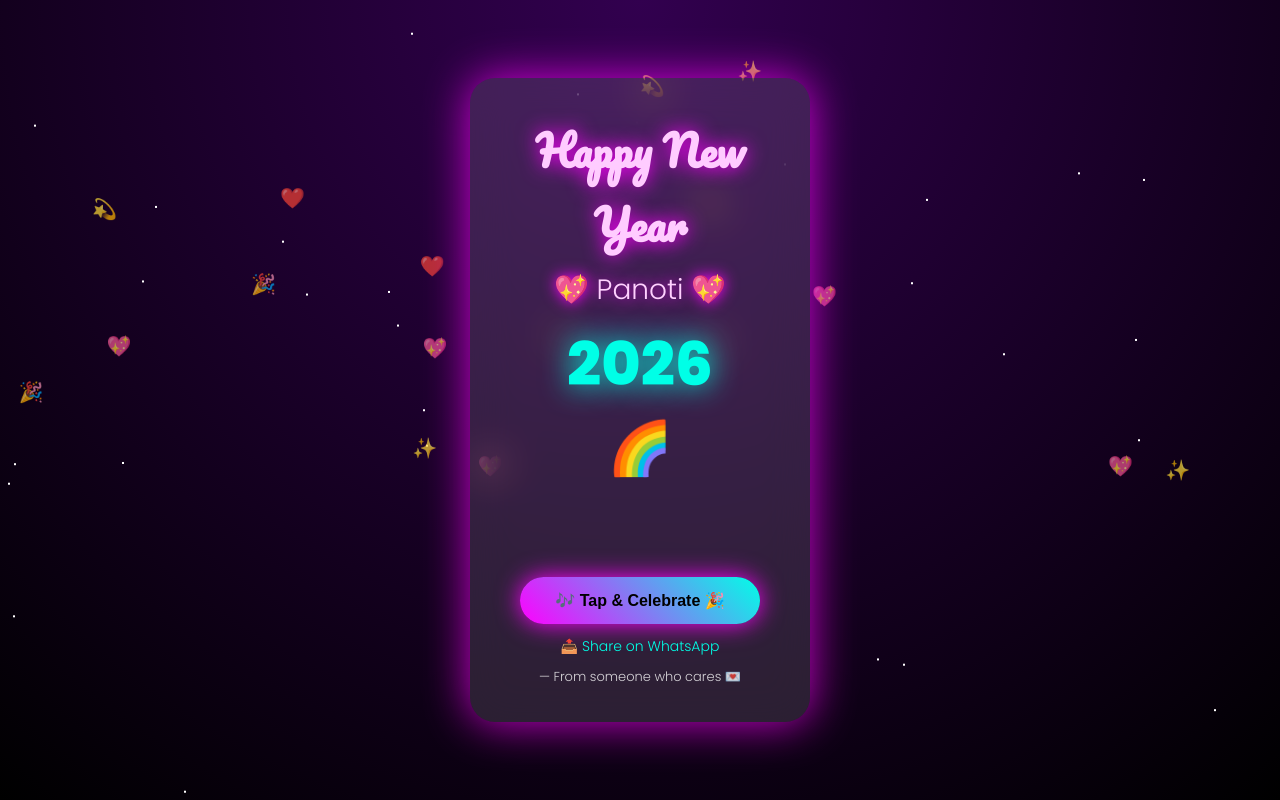
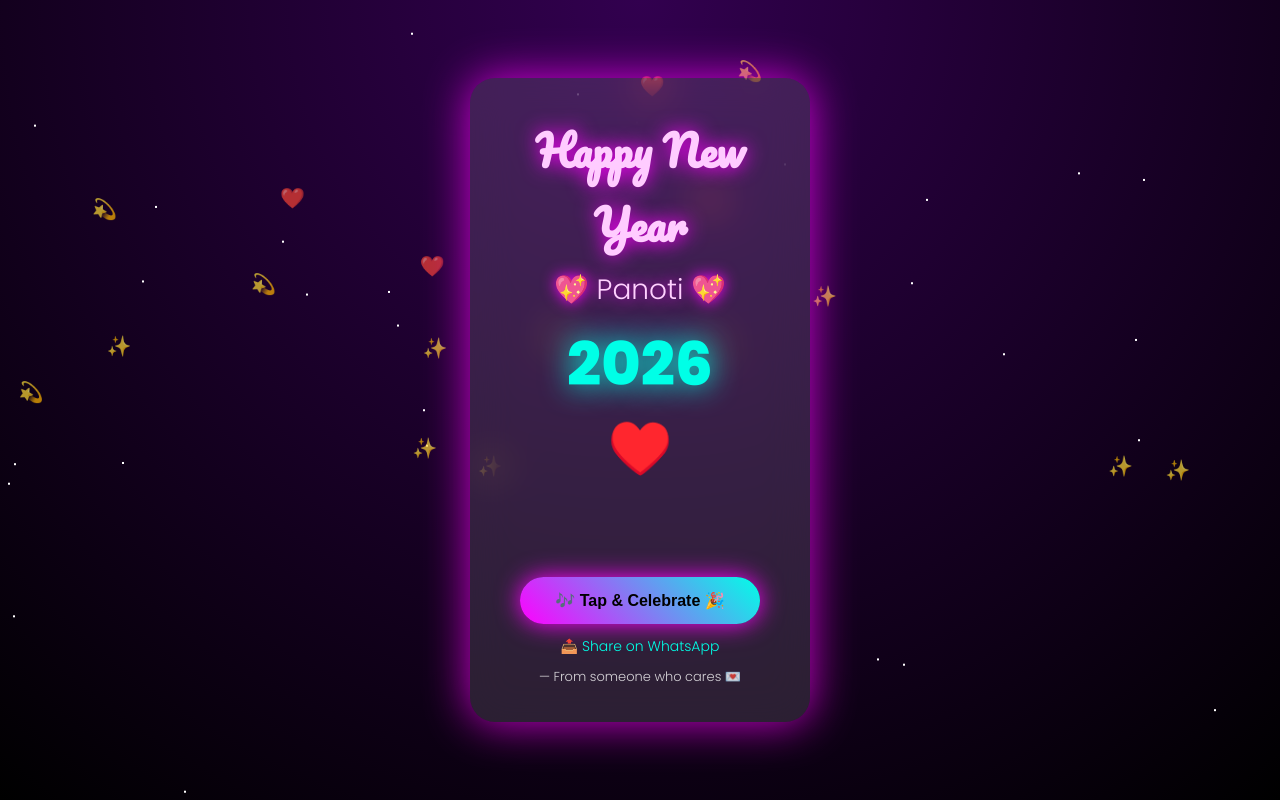
Before and after one commit to rikipatel4803-sys/-friends-index.html, a plain HTML site: page index.html in a window 1280 px wide. Shown: the top 800 px of the page. Drawn offline with Linux system fonts and the light colour scheme.

Commit message:
Update index.html

```diff
--- a/index.html
+++ b/index.html
@@ -171,7 +171,7 @@ opacity:.8;
 <div class="name">💖 Panoti 💖</div>
 <div id="countdown">3</div>
 <div class="year">2026</div>
-<div class="heart">🌈</div>
+<div class="heart">♥️</div>
 
 <div id="msg"></div>
 
@@ -196,8 +196,8 @@ s.style.animationDuration=2+Math.random()*5+"s";
 document.querySelector(".stars").appendChild(s);
 }
 
-// emojis
-let emo=["💖","✨","🎉","💫","❤️"];
+// emojis floting
+let emo=["✨","💫","❤️"];
 for(let i=0;i<30;i++){
 let e=document.createElement("div");
 e.className="float";
```
